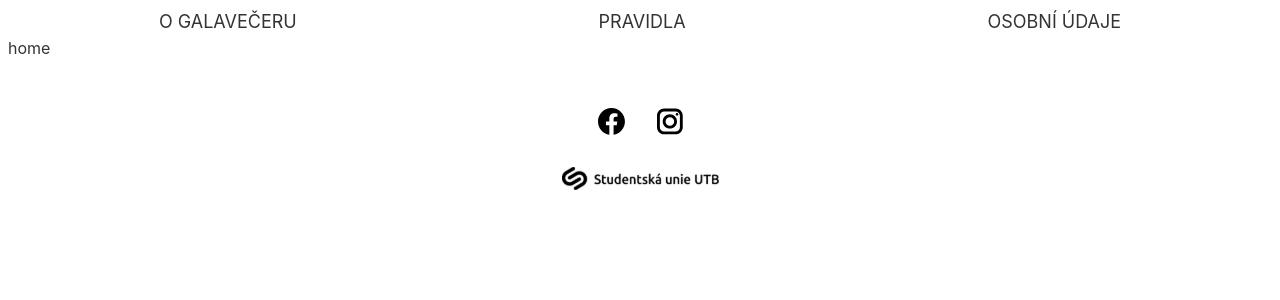
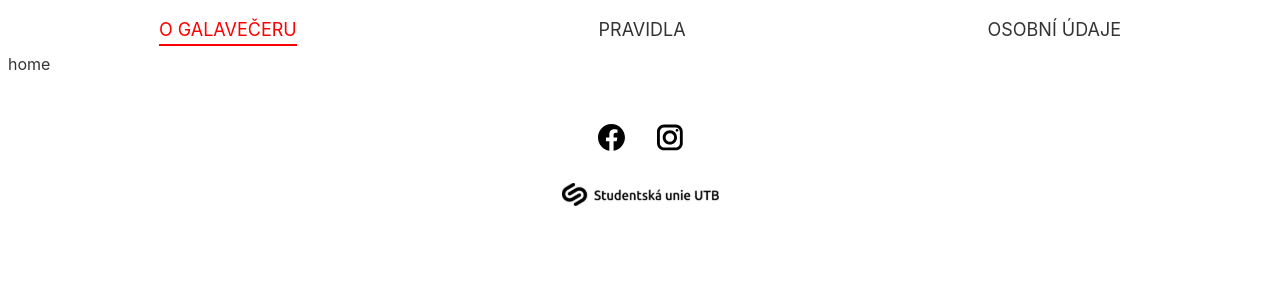
Before and after one commit to SU-UTB/web-galavecer-2022, a Svelte app: page / in a window 1280 px wide. Shown: the top 300 px of the page. Built offline with nearby package versions, Linux system fonts and the light colour scheme.

Commit message:
active menu tab styling

```diff
--- a/public/global.css
+++ b/public/global.css
@@ -15,3 +15,8 @@ body {
 a {
 	text-decoration: none;
 }
+
+.active-view {
+	color: red;
+	box-shadow: 0px 2px 0px red;
+}
--- a/src/components/Header.svelte
+++ b/src/components/Header.svelte
@@ -6,10 +6,10 @@
 
 <header>
   <nav>
-    <ul class="nav-items flex justify-around text-lg bold">
+    <ul class="nav-items flex justify-around flex-wrap text-lg bold">
       {#each views as view}
         {#if view.name}
-          <li class="nav-item uppercase" on:click={ () => loadView(view) }>
+          <li class="uppercase m-2" class:active-view={ view.id === selectedView.id } on:click={ () => loadView(view) }>
             {view.name}
           </li>
         {/if}
```
